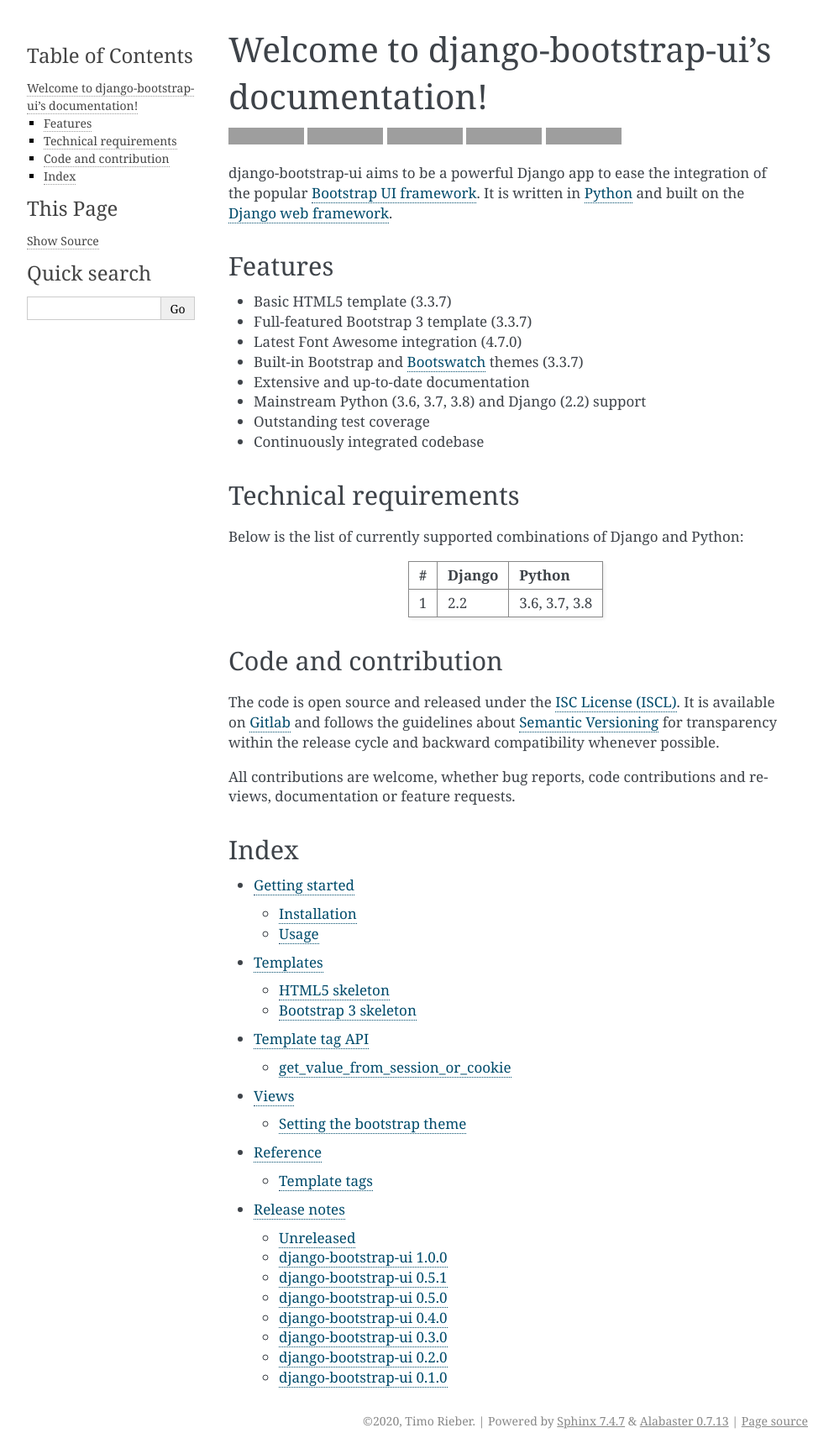
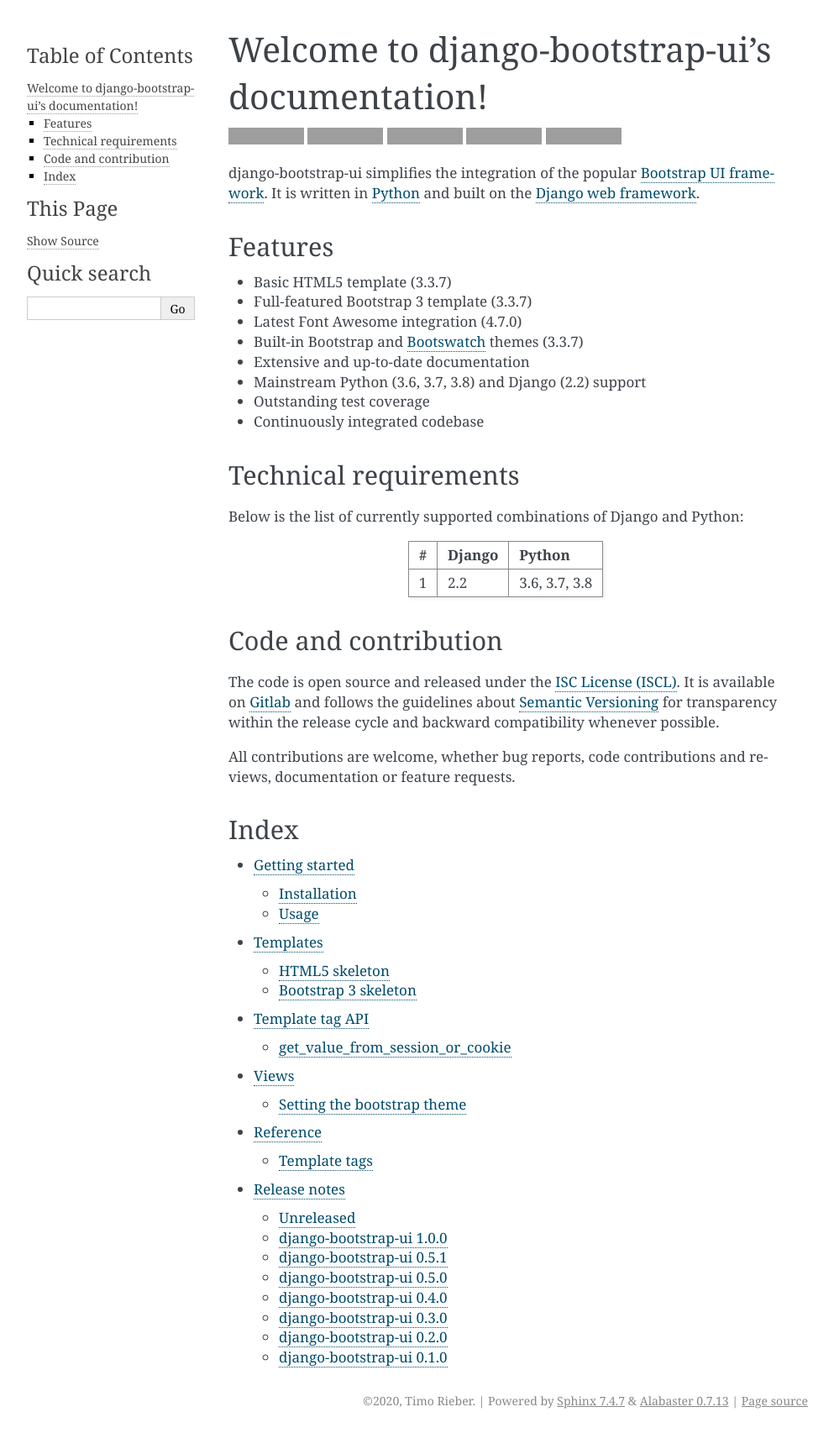
Before and after one commit to texperience/django-bootstrap-ui, a Sphinx documentation site: the page built from docs/index.rst, in a window 1280 px wide. Shown: the whole page at 84% size, without its empty margins (148-1141 px from the left). Built offline with Sphinx 7.4.7, drawn with Linux system fonts in a browser that asks for light colours; after the commit the page ends 1707 px from its top, so only the background shows below that; grey boxes are pictures that could not be loaded.

Commit message:
Change description

```diff
--- a/README.rst
+++ b/README.rst
@@ -16,7 +16,7 @@
 .. image:: https://readthedocs.org/projects/django-bootstrap-ui/badge/?version=stable
     :target: http://django-bootstrap-ui.readthedocs.org/stable/
 
-django-bootstrap-ui aims to be a powerful Django app to ease the integration of the popular `Bootstrap UI framework`_. It is written in `Python`_ and built on the `Django web framework <https://www.djangoproject.com/>`_.
+django-bootstrap-ui simplifies the integration of the popular `Bootstrap UI framework`_. It is written in `Python`_ and built on the `Django web framework <https://www.djangoproject.com/>`_.
 
 .. _Bootstrap UI framework: http://getbootstrap.com/
 .. _Python: https://www.python.org/
--- a/docs/index.rst
+++ b/docs/index.rst
@@ -16,7 +16,7 @@
 .. image:: https://readthedocs.org/projects/django-bootstrap-ui/badge/?version=stable
     :target: http://django-bootstrap-ui.readthedocs.org/stable/
 
-django-bootstrap-ui aims to be a powerful Django app to ease the integration of the popular `Bootstrap UI framework`_. It is written in `Python`_ and built on the `Django web framework <https://www.djangoproject.com/>`_.
+django-bootstrap-ui simplifies the integration of the popular `Bootstrap UI framework`_. It is written in `Python`_ and built on the `Django web framework <https://www.djangoproject.com/>`_.
 
 .. _Bootstrap UI framework: http://getbootstrap.com/
 .. _Python: https://www.python.org/
--- a/setup.py
+++ b/setup.py
@@ -25,7 +25,7 @@
     packages=find_namespace_packages(exclude=['tests', 'docs']),
     include_package_data=True,
     license='ISC License (ISCL)',
-    description='This aims to be a powerful Django app to ease the integration of the popular Bootstrap UI framework'
+    description='django-bootstrap-ui simplifies the integration of the popular Bootstrap UI framework'
                 ' (http://getbootstrap.com).',
     long_description=open('README.rst').read(),
     url='https://gitlab.com/texperience/django-bootstrap-ui',
```
